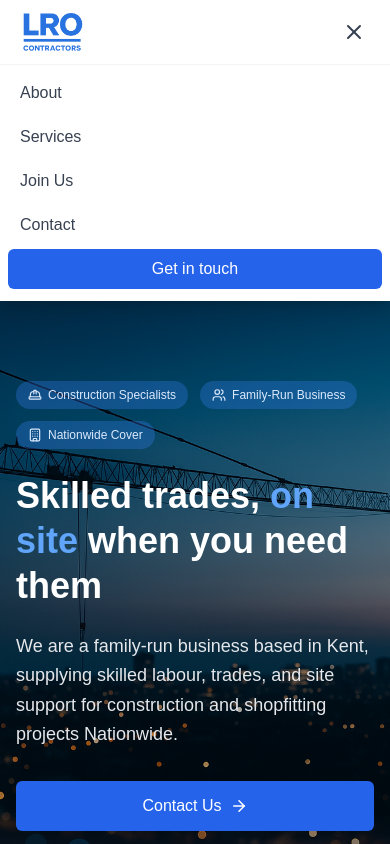
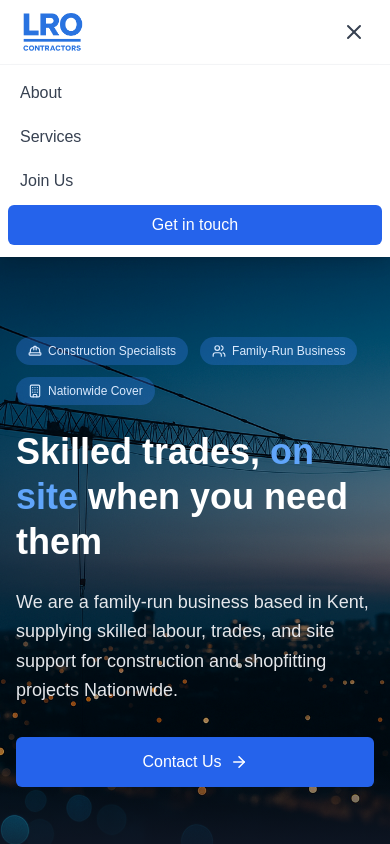
Before and after one commit to joshnev/lro-website, a Next.js app: page / in a window 390 px wide. Both pictures are taken after a click on the button 354 px from the left and 32 px from the top of the page. Shown: the top 844 px of the page. Built offline with nearby package versions, Linux system fonts and the light colour scheme.

Commit message:
Tweak mobile burger menu behaviour

```diff
--- a/components/Header.jsx
+++ b/components/Header.jsx
@@ -97,8 +97,7 @@ export default function Header() {
             {[
               ["About", "#about"],
               ["Services", "#services"],
-              ["Join Us", "#contact"], // NEW
-              ["Contact", "#contact"],
+              ["Join Us", "#contact"],
             ].map(([label, href]) => (
               <a
                 key={href}
```
